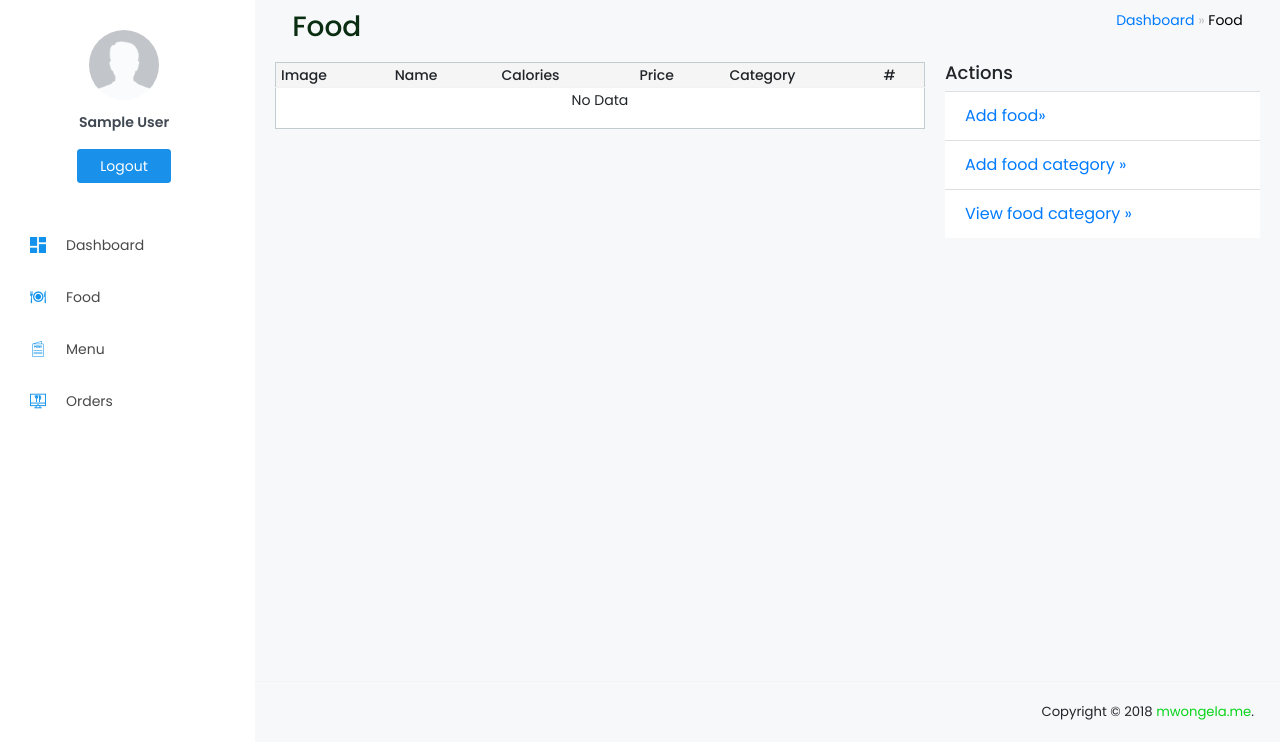
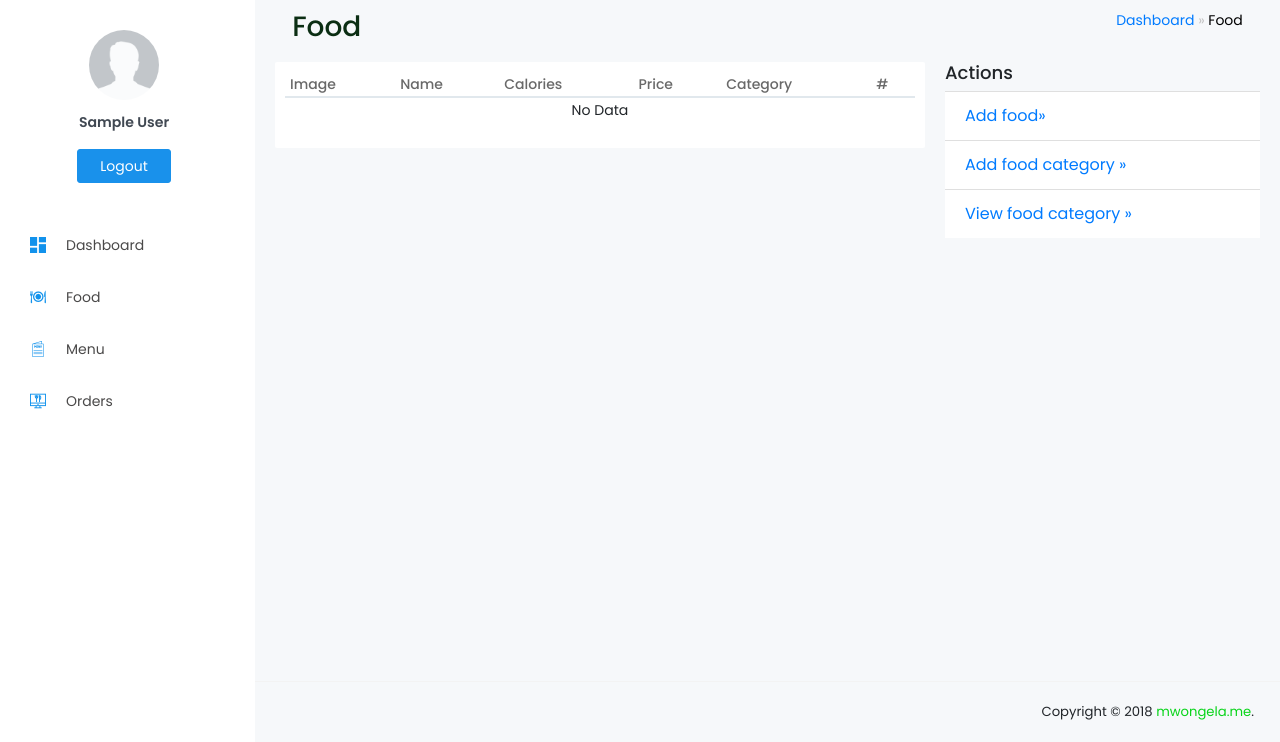
Before and after one commit to Mwongela/smart_cafe_backend, a Django app: page /food/ in a window 1280 px wide. Shown: the part 58-800 px from the top of the page. Run offline with Django 3.2, Linux system fonts and the light colour scheme; the visitor is signed in with stand-in values (Sample User, id 1); data that the repository does not hold is empty; some libraries are stand-ins or nearby versions.

Commit message:
Redesigned food list page

```diff
--- a/static/css/custom-css.css
+++ b/static/css/custom-css.css
@@ -101,17 +101,9 @@ body {
     padding: 5px;
 }
 
-.table thead th {
-    background-color: #f5f5f5;
-}
-
-.food-list .card-body {
-    padding: 0;
-}
-
-.food-list table {
-    border: 1px solid #C2CCD1;
-
+.table thead {
+    border-bottom: 2px solid #E1E8ED;
+    color: #696969;
 }
 
 .food-list + nav {
--- a/templates/ui/foods.html
+++ b/templates/ui/foods.html
@@ -47,7 +47,7 @@
                                     <td class="justify-content-end">
                                         <div class="" role="group" aria-label="Basic example">
                                             <a href="{% url 'smart_cafe_ui:change_food' pk=food.id %}"
-                                               class="">Edit &raquo;</a>
+                                               class=""><i class="mdi mdi-table-edit"></i> Edit</a>
                                         </div>
                                     </td>
                                 </tr>
@@ -62,9 +62,9 @@
                     <ul class="pagination justify-content-center">
                         {% if page_obj.has_previous %}
                             <li class="page-item"><a href="?page={{ page_obj.previous_page_number }}"
-                                                     class="page-link">&laquo; Previous</a></li>
+                                                     class="page-link"><i class="mdi mdi-arrow-left"></i> Back</a></li>
                         {% else %}
-                            <li class="page-item disabled"><a href="#" class="page-link">&laquo; Previous</a>
+                            <li class="page-item disabled"><a href="#" class="page-link"><i class="mdi mdi-arrow-left"></i> Back</a>
                             </li>
                         {% endif %}
                         {% for i in paginator.page_range %}
@@ -77,10 +77,9 @@
                         {% endfor %}
                         {% if page_obj.has_next %}
                             <li class="page-item"><a class="page-link"
-                                                     href="?page={{ page_obj.next_page_number }}">Next
-                                &raquo;</a></li>
+                                                     href="?page={{ page_obj.next_page_number }}">Next <i class="mdi mdi-arrow-right"></i></a></li>
                         {% else %}
-                            <li class="page-item disabled"><a href="#" class="page-link">Next &raquo;</a></li>
+                            <li class="page-item disabled"><a href="#" class="page-link">Next <i class="mdi mdi-arrow-right"></i></a></li>
                         {% endif %}
                     </ul>
                 </nav>
```
